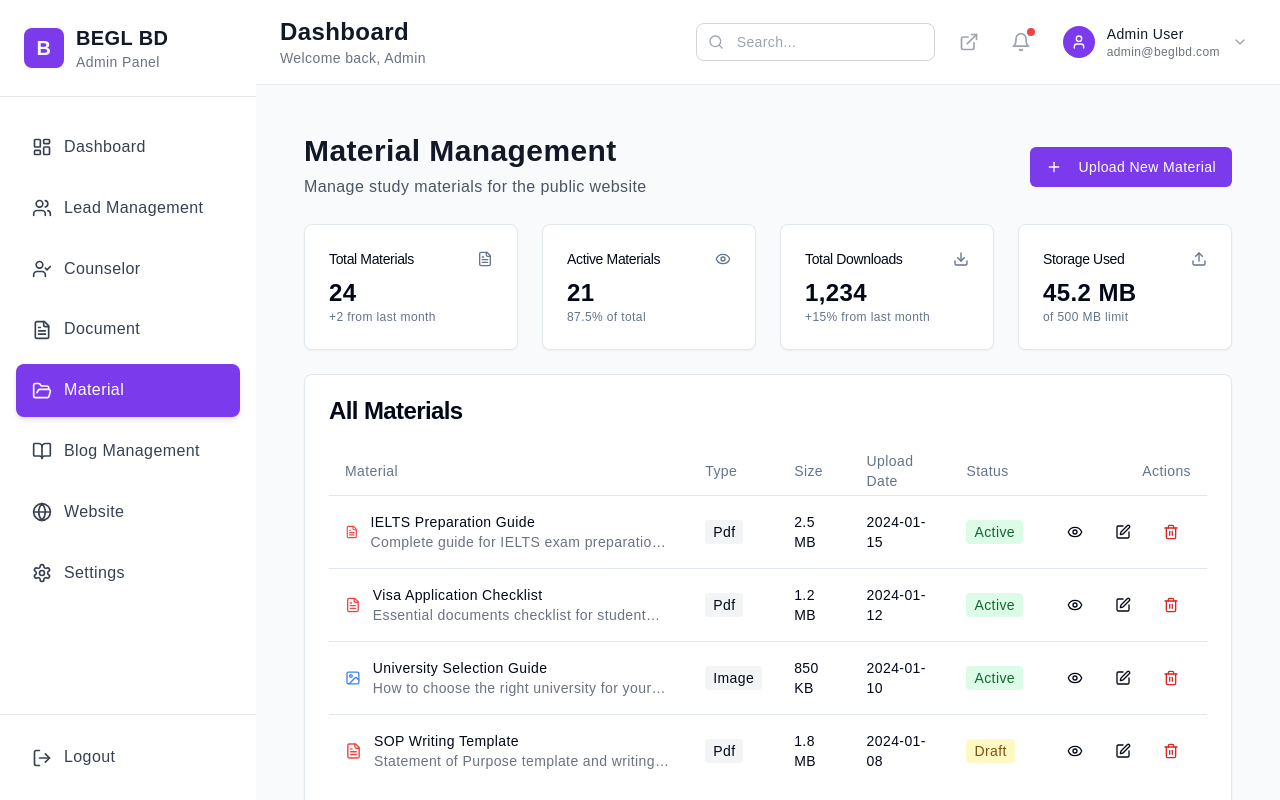
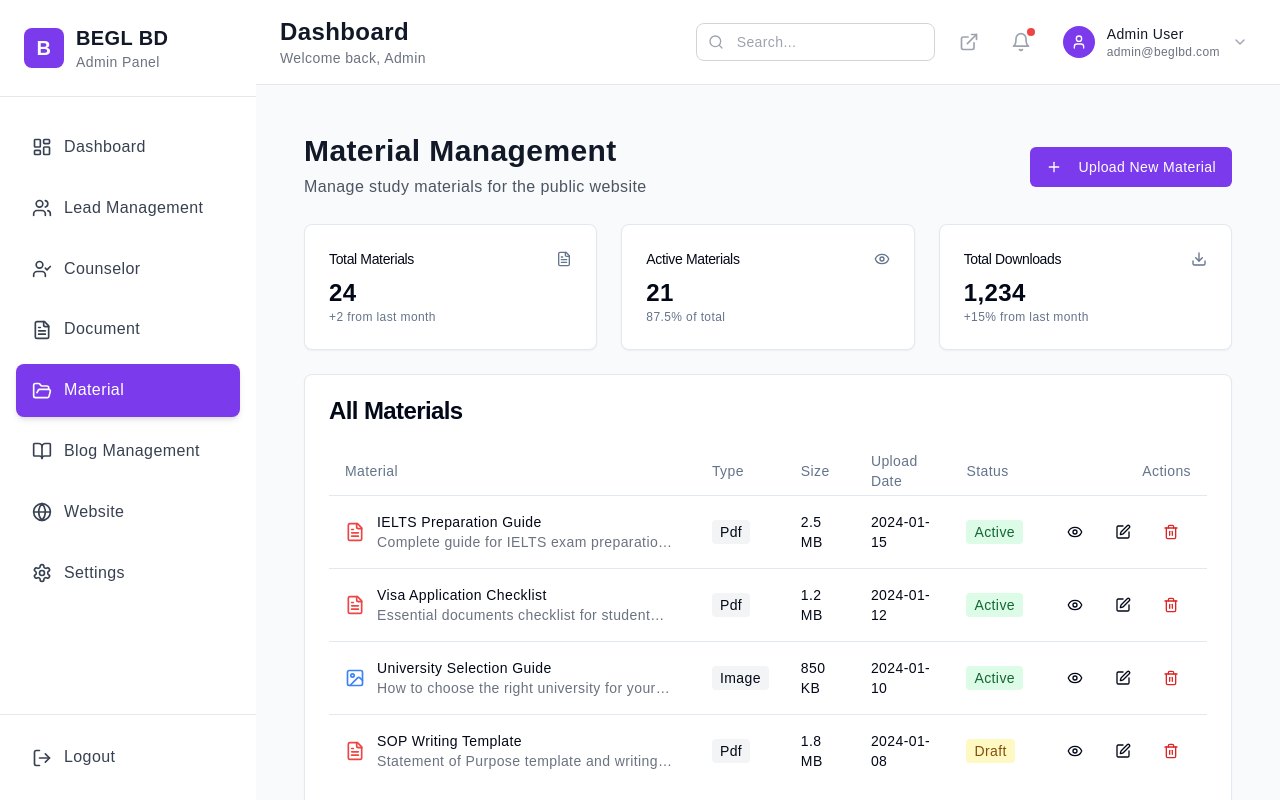
Before and after one commit to AHKWebfix/shopno-bidesh-porashuna-27, a React (Vite) app: page /admin/materials in a window 1280 px wide. Built offline with nearby package versions, Linux system fonts and the light colour scheme; a web font is replaced by a local one.

Commit message:
Fix: Update admin material section UI
- Make view, edit, and delete buttons clickable in the admin material section.
- Remove the "Storage Used" card from the admin panel.
- Change the materials list layout to vertical on smartphones.

```diff
--- a/src/pages/admin/MaterialManagement.tsx
+++ b/src/pages/admin/MaterialManagement.tsx
@@ -171,8 +171,8 @@ const MaterialManagement = () => {
         </Dialog>
       </div>
 
-      {/* Stats Cards */}
-      <div className="grid grid-cols-1 md:grid-cols-4 gap-6">
+      {/* Stats Cards - Removed Storage Used card */}
+      <div className="grid grid-cols-1 md:grid-cols-3 gap-6">
         <Card>
           <CardHeader className="flex flex-row items-center justify-between space-y-0 pb-2">
             <CardTitle className="text-sm font-medium">Total Materials</CardTitle>
@@ -205,17 +205,6 @@ const MaterialManagement = () => {
             <p className="text-xs text-muted-foreground">+15% from last month</p>
           </CardContent>
         </Card>
-
-        <Card>
-          <CardHeader className="flex flex-row items-center justify-between space-y-0 pb-2">
-            <CardTitle className="text-sm font-medium">Storage Used</CardTitle>
-            <Upload className="w-4 h-4 text-muted-foreground" />
-          </CardHeader>
-          <CardContent>
-            <div className="text-2xl font-bold">45.2 MB</div>
-            <p className="text-xs text-muted-foreground">of 500 MB limit</p>
-          </CardContent>
-        </Card>
       </div>
 
       {/* Materials Table */}
@@ -229,10 +218,10 @@ const MaterialManagement = () => {
               <TableHeader>
                 <TableRow>
                   <TableHead>Material</TableHead>
-                  <TableHead>Type</TableHead>
-                  <TableHead>Size</TableHead>
-                  <TableHead>Upload Date</TableHead>
-                  <TableHead>Status</TableHead>
+                  <TableHead className="hidden sm:table-cell">Type</TableHead>
+                  <TableHead className="hidden sm:table-cell">Size</TableHead>
+                  <TableHead className="hidden md:table-cell">Upload Date</TableHead>
+                  <TableHead className="hidden sm:table-cell">Status</TableHead>
                   <TableHead className="text-right">Actions</TableHead>
                 </TableRow>
               </TableHeader>
@@ -242,22 +231,26 @@ const MaterialManagement = () => {
                     <TableCell>
                       <div className="flex items-center space-x-3">
                         {getFileIcon(material.type)}
-                        <div>
-                          <div className="font-medium">{material.title}</div>
-                          <div className="text-sm text-gray-500 line-clamp-1">
+                        <div className="min-w-0 flex-1">
+                          <div className="font-medium truncate">{material.title}</div>
+                          <div className="text-sm text-gray-500 line-clamp-2 sm:line-clamp-1">
                             {material.description}
+                          </div>
+                          {/* Show additional info on mobile */}
+                          <div className="text-xs text-gray-400 mt-1 sm:hidden">
+                            <span className="capitalize">{material.type}</span> • {material.fileSize} • {material.uploadDate}
                           </div>
                         </div>
                       </div>
                     </TableCell>
-                    <TableCell>
+                    <TableCell className="hidden sm:table-cell">
                       <span className="capitalize text-sm bg-gray-100 px-2 py-1 rounded">
                         {material.type}
                       </span>
                     </TableCell>
-                    <TableCell>{material.fileSize}</TableCell>
-                    <TableCell>{material.uploadDate}</TableCell>
-                    <TableCell>
+                    <TableCell className="hidden sm:table-cell">{material.fileSize}</TableCell>
+                    <TableCell className="hidden md:table-cell">{material.uploadDate}</TableCell>
+                    <TableCell className="hidden sm:table-cell">
                       <span className={`text-sm px-2 py-1 rounded ${
                         material.status === 'Active'
                           ? 'bg-green-100 text-green-800'
@@ -267,11 +260,13 @@ const MaterialManagement = () => {
                       </span>
                     </TableCell>
                     <TableCell className="text-right">
-                      <div className="flex justify-end space-x-2">
+                      <div className="flex justify-end space-x-1 sm:space-x-2">
                         <Button
                           variant="ghost"
                           size="sm"
                           onClick={() => handleView(material.id)}
+                          className="hover:bg-blue-50 hover:text-blue-600 transition-colors duration-200 cursor-pointer"
+                          title="View material"
                         >
                           <Eye className="w-4 h-4" />
                         </Button>
@@ -279,6 +274,8 @@ const MaterialManagement = () => {
                           variant="ghost"
                           size="sm"
                           onClick={() => handleEdit(material.id)}
+                          className="hover:bg-green-50 hover:text-green-600 transition-colors duration-200 cursor-pointer"
+                          title="Edit material"
                         >
                           <Edit className="w-4 h-4" />
                         </Button>
@@ -286,7 +283,8 @@ const MaterialManagement = () => {
                           variant="ghost"
                           size="sm"
                           onClick={() => handleDelete(material.id)}
-                          className="text-red-600 hover:text-red-800"
+                          className="text-red-600 hover:text-red-800 hover:bg-red-50 transition-colors duration-200 cursor-pointer"
+                          title="Delete material"
                         >
                           <Trash2 className="w-4 h-4" />
                         </Button>
```
